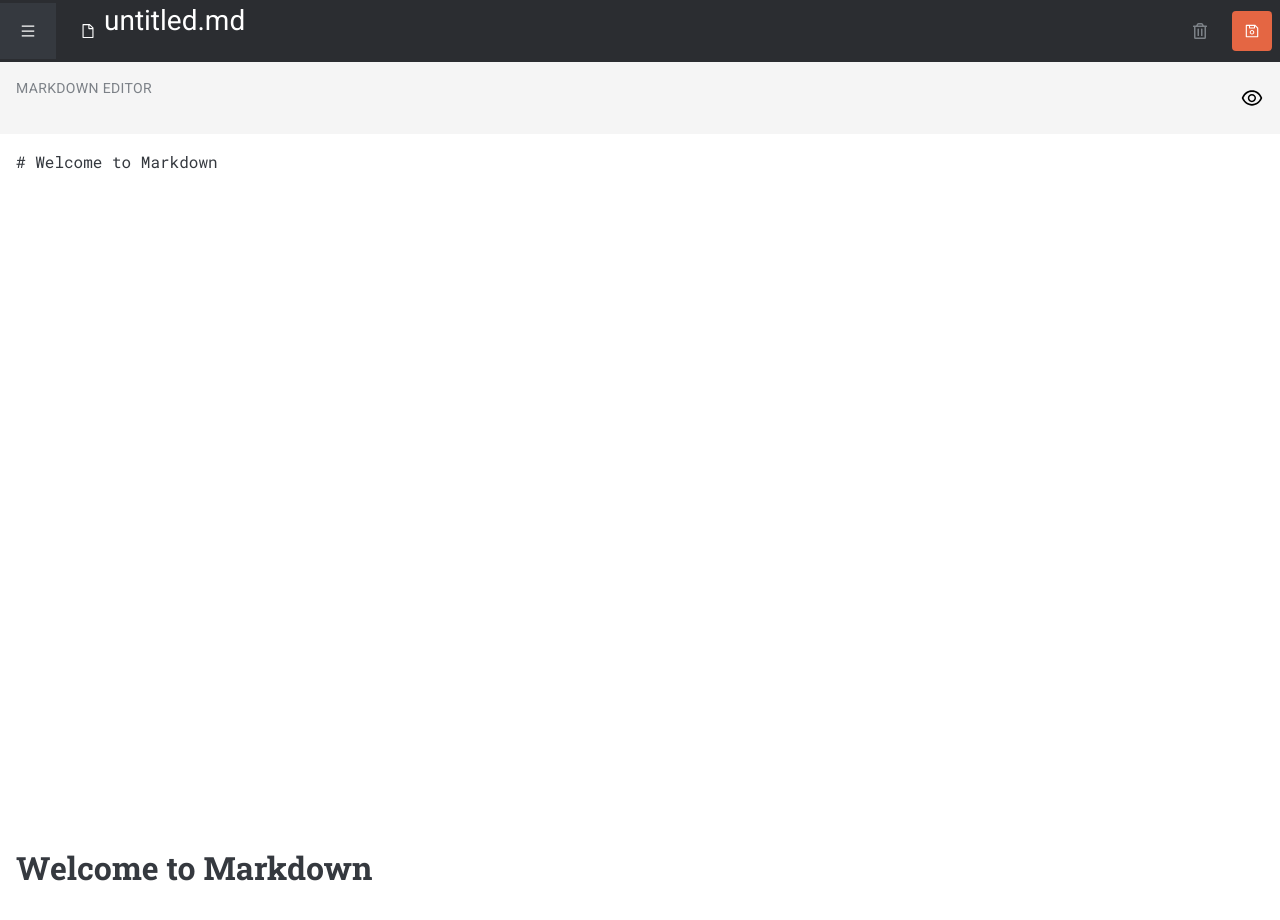
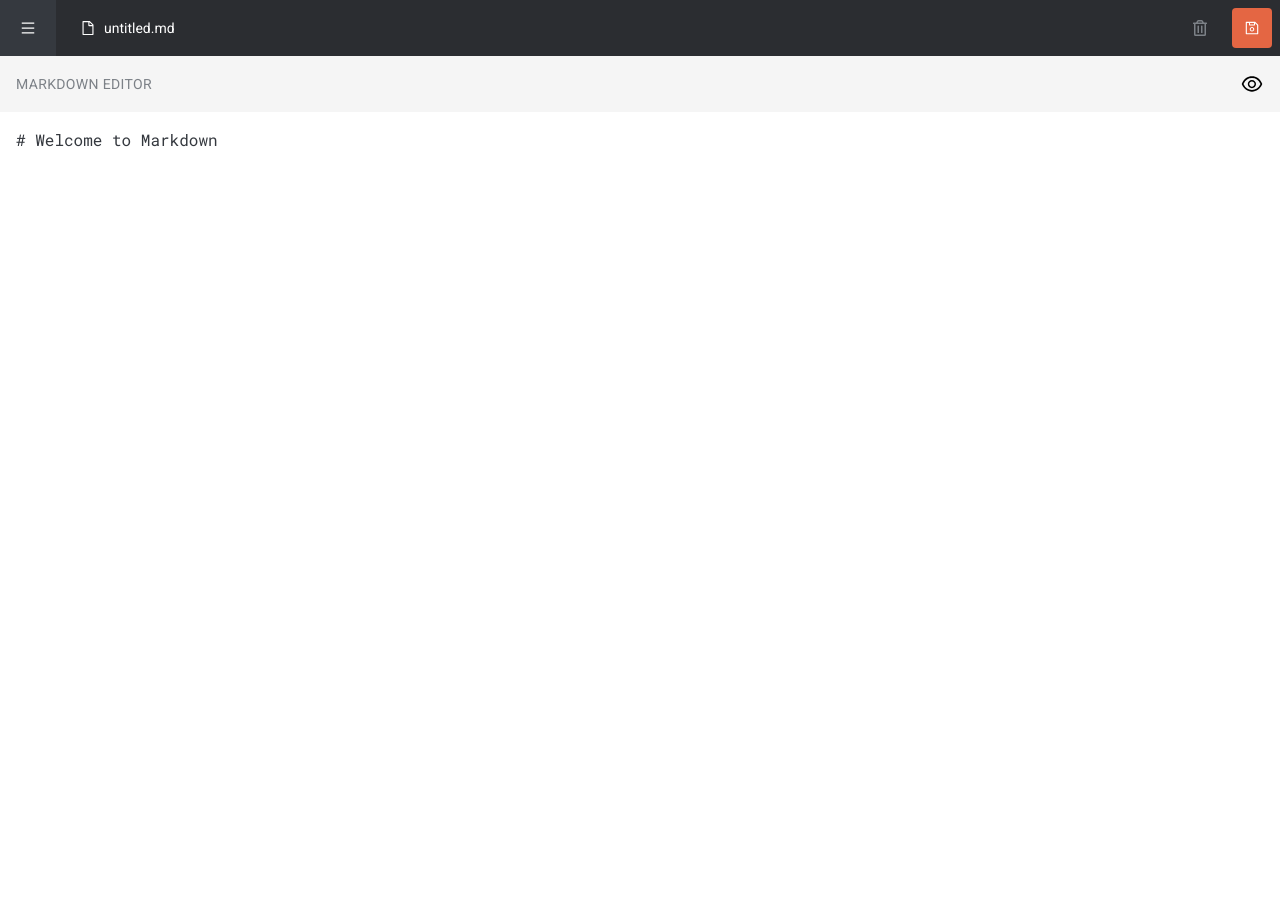
Before and after one commit to dominicva/markdown-editor, a Next.js app: page / in a window 1280 px wide. Shown: the top 920 px of the page. After the commit the page ends 800 px from the top, so only its background shows below. Built offline with nearby package versions, Linux system fonts and the light colour scheme.

Commit message:
feat: toggle preview transition

```diff
--- a/app/page.tsx
+++ b/app/page.tsx
@@ -1,24 +1,21 @@
 import { Roboto } from 'next/font/google';
-import {
-  AiOutlineMenu,
-  AiOutlineFile,
-  AiOutlineSave,
-  AiOutlineEye,
-} from 'react-icons/ai';
+import { AiOutlineMenu, AiOutlineFile, AiOutlineSave } from 'react-icons/ai';
 import { FaRegTrashAlt } from 'react-icons/fa';
 import Panes from '@/components/Panes';
+
 const roboto = Roboto({ subsets: ['latin'], weight: '400' });
 
 export default function Home() {
   return (
     <main>
+      <div className="fixed w-full">
         <header className="flex items-center bg-base-800 pr-2 text-base-100">
           <button className="mr-6 flex h-14 w-14 items-center justify-center bg-base-700">
             <AiOutlineMenu />
           </button>
           <div className="mr-auto flex items-center gap-2">
             <AiOutlineFile />
-          <h2 className={roboto.className}>untitled.md</h2>
+            <h2 className={`${roboto.className} mb-0 text-sm`}>untitled.md</h2>
           </div>
           <button className="mr-6">
             <FaRegTrashAlt className="text-base-500" />
@@ -27,20 +24,9 @@ export default function Home() {
             <AiOutlineSave />
           </button>
         </header>
-      <div className="flex items-center justify-between bg-base-200 p-4">
-        <h2
-          className={`${roboto.className} text-sm uppercase tracking-wide text-base-500`}
-        >
-          markdown editor
-        </h2>
-        <button>
-          <AiOutlineEye className="h-6 w-6" />
-        </button>
       </div>
 
-      <section>
-        {/* <MarkdownPane /> */}
-
+      <section className="overflow-hidden pt-14">
         <Panes />
       </section>
     </main>
--- a/components/Panes.tsx
+++ b/components/Panes.tsx
@@ -3,13 +3,21 @@
 import { ChangeEvent, ChangeEventHandler, useState } from 'react';
 import { marked } from 'marked';
 
-import { Roboto_Mono } from 'next/font/google';
+import { Roboto_Mono, Roboto } from 'next/font/google';
+import { AiOutlineEye } from 'react-icons/ai';
 
 const robotoMono = Roboto_Mono({ subsets: ['latin'] });
+const roboto = Roboto({ subsets: ['latin'], weight: '400' });
 
 export default function Panes() {
   const [markdown, setMarkdown] = useState('# Welcome to Markdown');
+  const [isPreview, setIsPreview] = useState(false);
+
   const html = marked.parse(markdown);
+
+  function handlePreviewToggle() {
+    setIsPreview(!isPreview);
+  }
 
   function handleChange(e: ChangeEvent<HTMLInputElement>) {
     setMarkdown(e.target.value);
@@ -17,8 +25,22 @@ export default function Panes() {
 
   return (
     <>
-      <MarkdownPane markdown={markdown} onChange={handleChange} />
-      <HtmlPane html={html} />
+      <div className="flex items-center justify-between bg-base-200 p-4">
+        <h2
+          className={`${roboto.className} mb-0 text-sm uppercase tracking-wide text-base-500`}
+        >
+          markdown editor
+        </h2>
+        <button onClick={handlePreviewToggle}>
+          <AiOutlineEye className="h-6 w-6" />
+        </button>
+      </div>
+      <MarkdownPane
+        markdown={markdown}
+        onChange={handleChange}
+        isPreview={isPreview}
+      />
+      <HtmlPane html={html} isPreview={isPreview} />
     </>
   );
 }
@@ -26,23 +48,30 @@ export default function Panes() {
 function MarkdownPane({
   markdown,
   onChange,
+  isPreview,
 }: {
   markdown: string;
   onChange: ChangeEventHandler;
+  isPreview: boolean;
 }) {
   return (
     <textarea
-      className={`${robotoMono.className} h-[calc(100vh-112px)] w-full resize-none p-4 text-base-700`}
+      className={`${robotoMono.className} ${
+        isPreview ? '-translate-x-full' : ''
+      } absolute  h-[calc(100vh-112px)] w-full resize-none p-4 text-base-700 transition-transform duration-300 ease-in`}
       value={markdown}
       onChange={onChange}
     ></textarea>
   );
 }
 
-function HtmlPane({ html }: { html: string }) {
+function HtmlPane({ html, isPreview }: { html: string; isPreview: boolean }) {
+  const styles = `${isPreview ? '' : 'translate-x-full'}
+  }h-[calc(100vh-112px)] w-full  resize-none p-4 text-base-700 transition-transform duration-300 ease-in`;
+
   return (
     <article
-      className={`h-[calc(100vh-112px)] w-full resize-none p-4 text-base-700`}
+      className={styles}
       dangerouslySetInnerHTML={{ __html: html }}
     ></article>
   );
```
Lines whose indentation alone changed are shown as unchanged.
